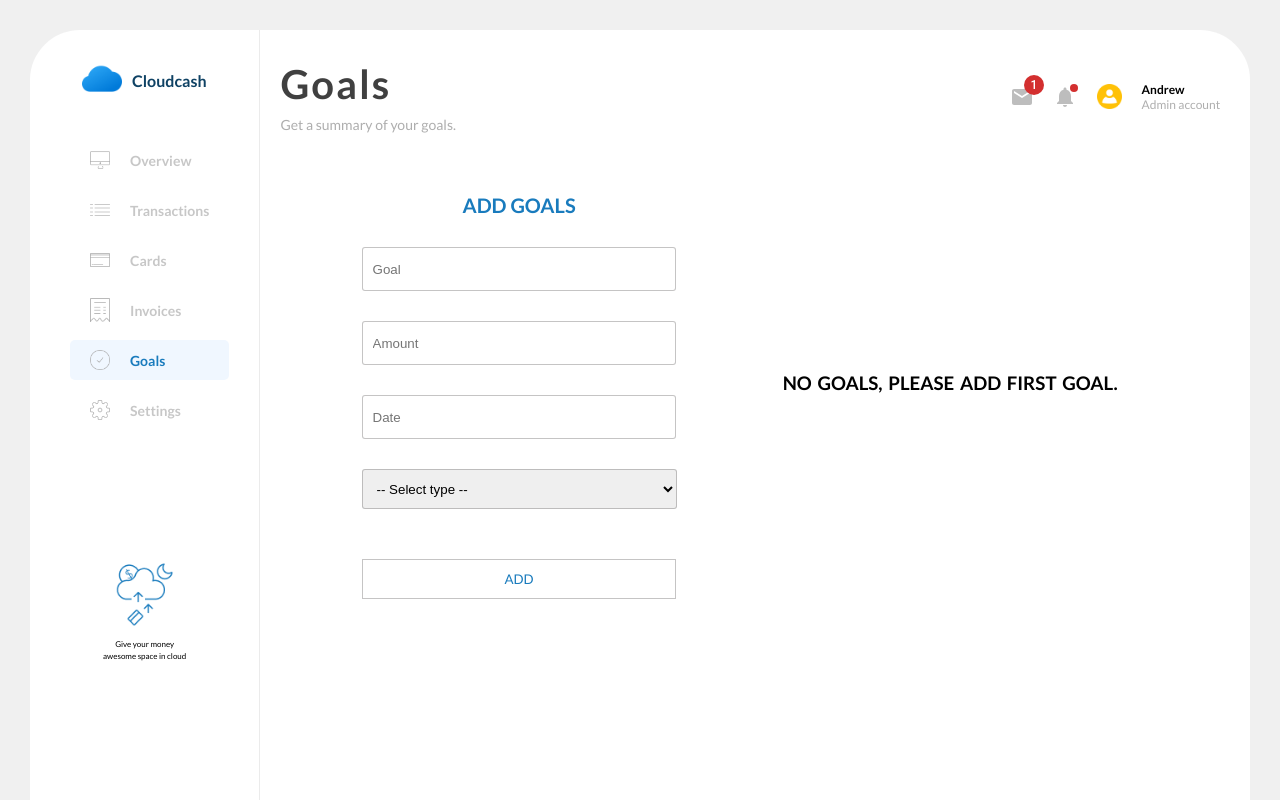
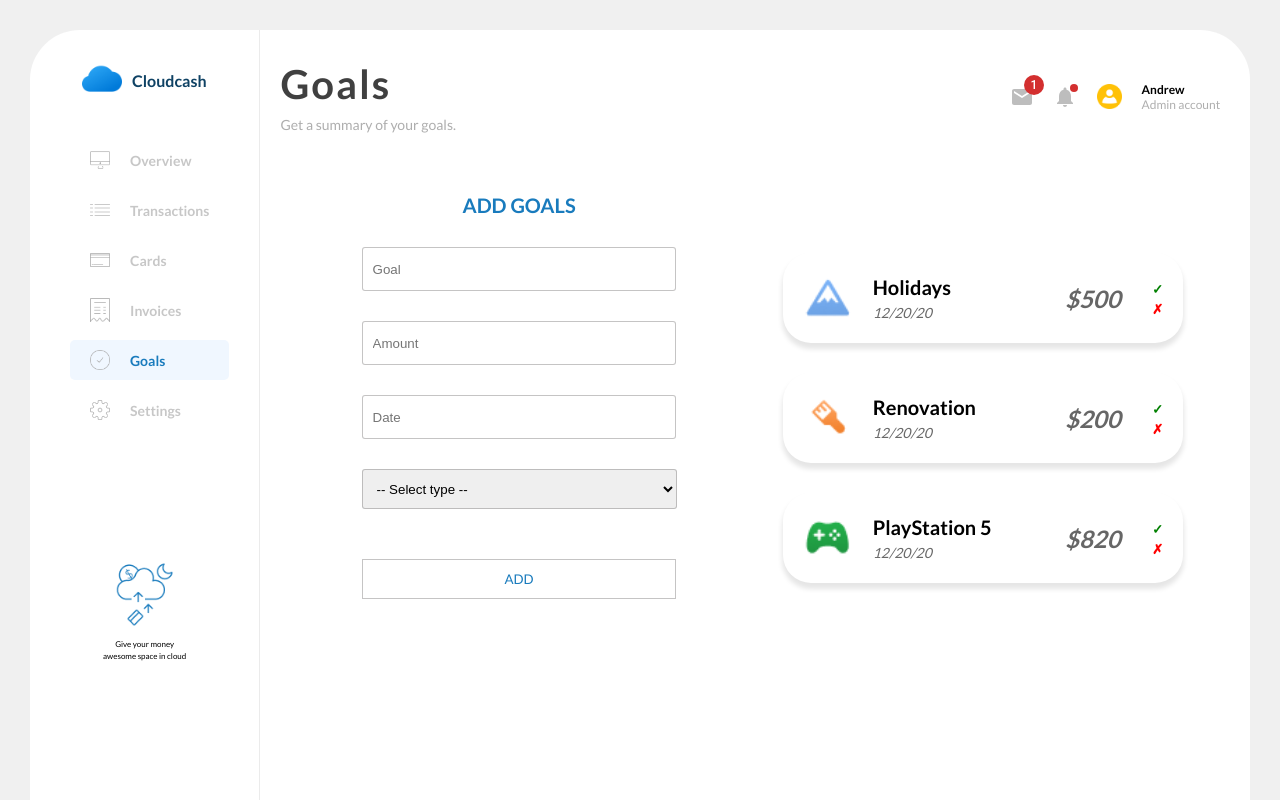
Before and after one commit to BudakovDmitry/Finance-Dashboard, a React (Create React App) app in the folder finance-dashboard/: page /Goals in a window 1280 px wide. Shown: the top 800 px of the page. Built offline with nearby package versions, Linux system fonts and the light colour scheme.

Commit message:
transactions created reducer

```diff
--- a/finance-dashboard/src/actions/actions.js
+++ b/finance-dashboard/src/actions/actions.js
@@ -11,3 +11,10 @@ export const goalDeleted = (id) => {
         payload: id,
     };
 };
+
+export const transactionCreated = (transaction) => {
+    return {
+        type: "TRANSACTION_CREATED",
+        payload: transaction,
+    };
+};
--- a/finance-dashboard/src/components/Pages/TransactionsPage/TransactionsPage.css
+++ b/finance-dashboard/src/components/Pages/TransactionsPage/TransactionsPage.css
@@ -60,3 +60,12 @@
   border-bottom: 1px solid #aeaeae2d;
   margin-bottom: 10px;
 }
+
+.transaction--page--no--transactions {
+  margin: 170px auto 0 auto;
+  text-align: center;
+  text-transform: uppercase;
+  font-size: 20px;
+  letter-spacing: 2px;
+  word-spacing: 5px;
+}
--- a/finance-dashboard/src/components/Pages/TransactionsPage/TransactionsPage.js
+++ b/finance-dashboard/src/components/Pages/TransactionsPage/TransactionsPage.js
@@ -20,6 +20,7 @@ export default function TransactionsPage() {
         <div className="page--transaction">
             <h2 className="page--transaction--title">Transactions</h2>
             <div className="page--transaction--container">
+                {transactions.length > 0 ? (
                     <div className="transaction--page--table">
                         <table>
                             <tbody>
@@ -33,6 +34,9 @@ export default function TransactionsPage() {
                             </tbody>
                         </table>
                     </div>
+                ) : (
+                    <h2 className="transaction--page--no--transactions">No transactions...</h2>
+                )}
             </div>
         </div>
     );
--- a/finance-dashboard/src/components/TransactionHistory/TransactionHistory.css
+++ b/finance-dashboard/src/components/TransactionHistory/TransactionHistory.css
@@ -56,3 +56,10 @@
 .transaction--table tr > td {
   border-bottom: 1px solid #aeaeae2d;
 }
+
+.no--transactions {
+  margin: 70px auto 0 auto;
+  text-align: center;
+  text-transform: uppercase;
+  font-size: 20px;
+}
--- a/finance-dashboard/src/components/TransactionHistory/TransactionHistory.js
+++ b/finance-dashboard/src/components/TransactionHistory/TransactionHistory.js
@@ -20,6 +20,7 @@ export default function TransactionHistory() {
     return (
         <div className="transaction">
             <h3 className="transaction--title">Transaction history</h3>
+            {transactions.length > 0 ? (
                 <div className="transaction--table">
                     <table>
                         <tbody>
@@ -33,6 +34,9 @@ export default function TransactionHistory() {
                         </tbody>
                     </table>
                 </div>
+            ) : (
+                <h2 className="no--transactions">No transactions...</h2>
+            )}
         </div>
     );
 }
--- a/finance-dashboard/src/reducers/reducer.js
+++ b/finance-dashboard/src/reducers/reducer.js
@@ -1,26 +1,26 @@
 const initialState = {
     goals: [
-        // {
-        //     id: 1,
-        //     title: "Holidays",
-        //     date: "12/20/20",
-        //     amount: 500,
-        //     type: "Mountain",
-        // },
-        // {
-        //     id: 2,
-        //     title: "Renovation",
-        //     date: "12/20/20",
-        //     amount: 200,
-        //     type: "Brash",
-        // },
-        // {
-        //     id: 3,
-        //     title: "PlayStation 5",
-        //     date: "12/20/20",
-        //     amount: 820,
-        //     type: "Joystick",
-        // },
+        {
+            id: 1,
+            title: "Holidays",
+            date: "12/20/20",
+            amount: 500,
+            type: "Mountain",
+        },
+        {
+            id: 2,
+            title: "Renovation",
+            date: "12/20/20",
+            amount: 200,
+            type: "Brash",
+        },
+        {
+            id: 3,
+            title: "PlayStation 5",
+            date: "12/20/20",
+            amount: 820,
+            type: "Joystick",
+        },
     ],
     transactions: [
         {
@@ -72,6 +72,15 @@ const reducer = (state = initialState, action) => {
                 ...state,
                 goals: newGoalsList,
             };
+        case "TRANSACTION_CREATED":
+            let newTransactionGoalsList = [
+                ...state.transactions,
+                action.payload,
+            ];
+            return {
+                ...state,
+                transactions: newTransactionGoalsList,
+            };
         default:
             return state;
     }
```
Lines whose indentation alone changed are shown as unchanged.
